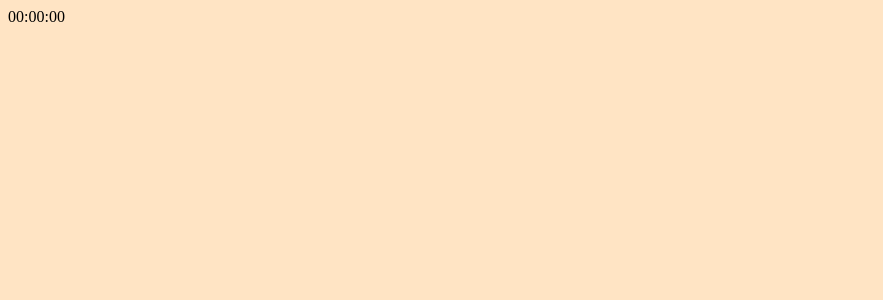
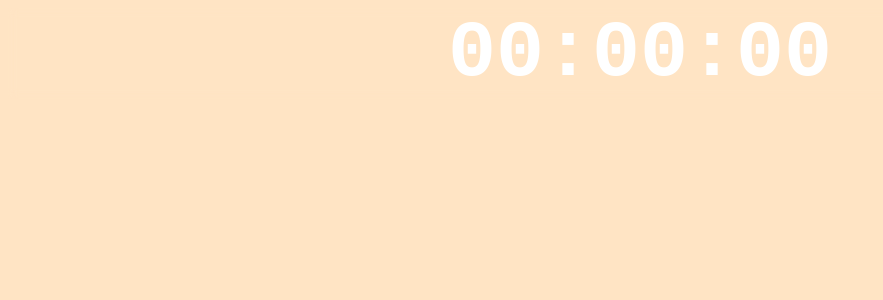
Before and after one commit to Udeme98/BroCode-React, a React (Vite) app: page / in a window 1280 px wide. Shown: the top 300 px of the page, without its empty margins (0-883 px from the left). Built offline with nearby package versions, Linux system fonts and the light colour scheme.

Commit message:
digital clock: CSS added

```diff
--- a/src/index.css
+++ b/src/index.css
@@ -81,3 +81,16 @@ li {
   align-items: center;
   justify-content: center;
 }
+
+/* Digital Clock */
+.clock-container {
+  backdrop-filter: blur(5px);
+}
+
+.clock {
+  color: white;
+  font-size: 5rem;
+  font-weight: bold;
+  font-family: monospace;
+  text-align: center;
+}
```
